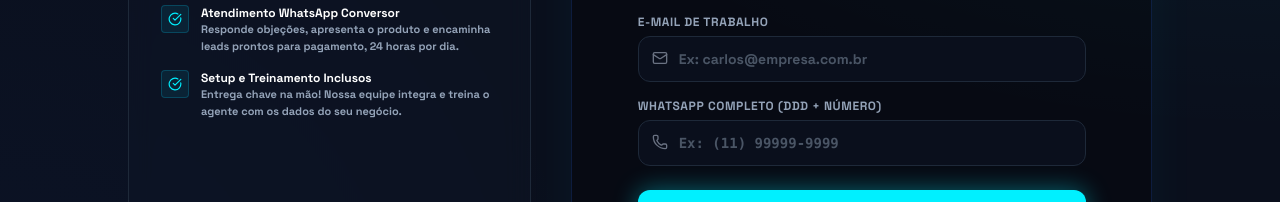
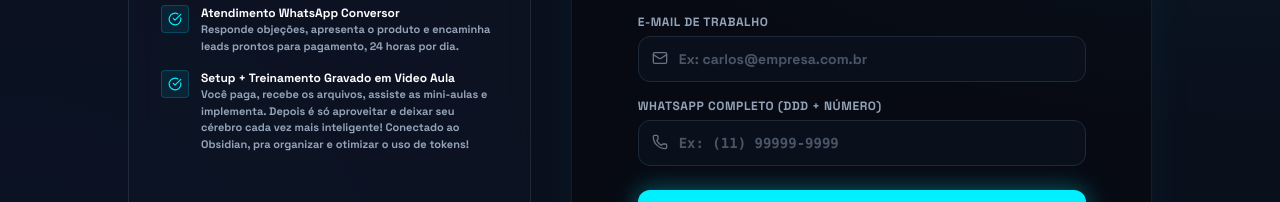
Before and after one commit to paulofranca-ai/virtualplace-ai, a React (Vite) app: page /comprar in a window 1280 px wide. Shown: the part 428-630 px from the top of the page. Built offline with nearby package versions, Linux system fonts and the light colour scheme; no server answers; a web font is replaced by a local one.

Commit message:
feat: update agent setup description to self-service
Changed the onboarding process to focus on video-based self-service training and Obsidian integration.

```diff
--- a/src/BuyAgentsPage.tsx
+++ b/src/BuyAgentsPage.tsx
@@ -173,8 +173,8 @@
                     <CheckCircle className="w-4 h-4" />
                   </div>
                   <div>
-                    <h4 className="text-xs font-bold text-white">Setup e Treinamento Inclusos</h4>
-                    <p className="text-[11px] text-[#94A3B8]">Entrega chave na mão! Nossa equipe integra e treina o agente com os dados do seu negócio.</p>
+                    <h4 className="text-xs font-bold text-white">Setup + Treinamento Gravado em Video Aula</h4>
+                    <p className="text-[11px] text-[#94A3B8]">Você paga, recebe os arquivos, assiste as mini-aulas e implementa. Depois é só aproveitar e deixar seu cérebro cada vez mais inteligente! Conectado ao Obsidian, pra organizar e otimizar o uso de tokens!</p>
                   </div>
                 </div>
               </div>
```
